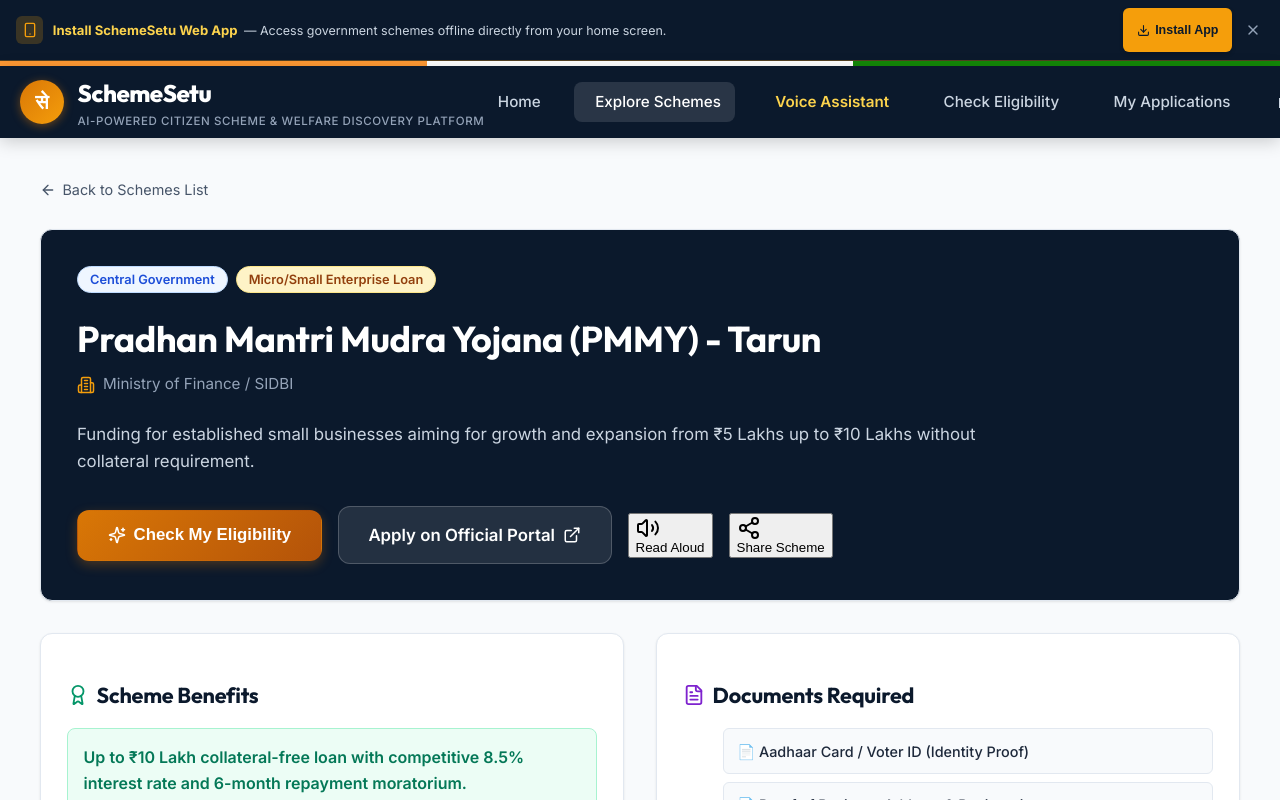
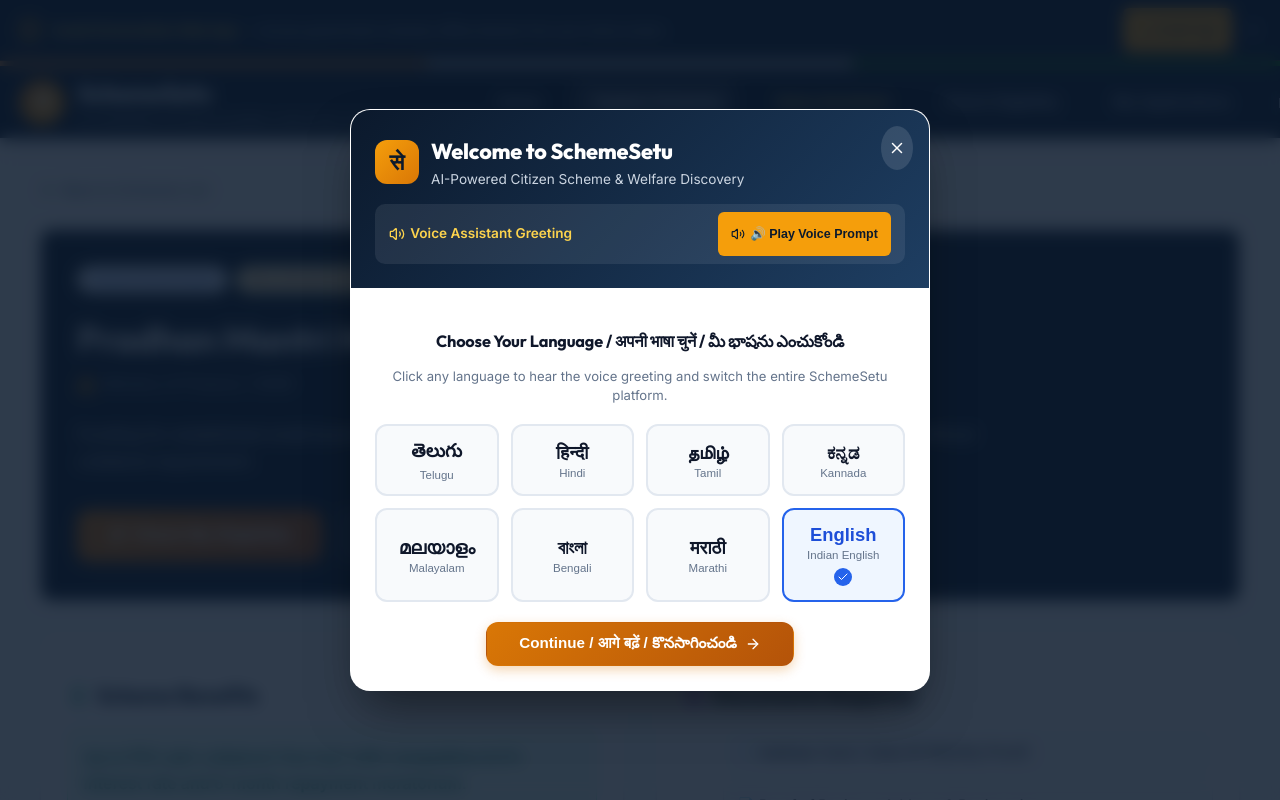
Before and after one commit to Shaik-Abdul-Sammed/SchemeSetu, a React (Vite) app in the folder frontend/: page /schemes/scheme-001 in a window 1280 px wide. Shown: the top 800 px of the page. Built offline with nearby package versions, Linux system fonts and the light colour scheme; no server answers.

Commit message:
feat(voice): restore interactive voice entrance prompt and instant native voice greeting on language selection

```diff
--- a/frontend/src/App.jsx
+++ b/frontend/src/App.jsx
@@ -4,6 +4,7 @@
 import Footer from './components/common/Footer';
 import InstallAppBanner from './components/common/InstallAppBanner';
 import PWAInstallModal from './components/common/PWAInstallModal';
+import EntranceVoiceGreeting from './components/common/EntranceVoiceGreeting';
 import OfflineIndicator from './components/common/OfflineIndicator';
 import MobileQuickNav from './components/common/MobileQuickNav';
 import ErrorBoundary from './components/common/ErrorBoundary';
@@ -53,6 +54,7 @@
         <Footer />
         <MobileQuickNav />
         <PWAInstallModal />
+        <EntranceVoiceGreeting />
       </div>
     </ErrorBoundary>
   );
--- a/frontend/src/components/common/EntranceVoiceGreeting.jsx
+++ b/frontend/src/components/common/EntranceVoiceGreeting.jsx
@@ -1,34 +1,26 @@
-import React, { useState, useEffect } from 'react';
-import { Volume2, VolumeX, Globe, Sparkles, Check, ArrowRight, X } from 'lucide-react';
+import React, { useState, useEffect, useRef } from 'react';
+import { Volume2, VolumeX, Globe, Sparkles, Check, ArrowRight, X, Mic } from 'lucide-react';
 import { useLanguage } from '../../context/LanguageContext';
 
 export default function EntranceVoiceGreeting() {
-  const { lang, changeLanguage, availableLanguages, t } = useLanguage();
+  const { lang, changeLanguage } = useLanguage();
   const [isOpen, setIsOpen] = useState(false);
   const [isSpeaking, setIsSpeaking] = useState(false);
+  const hasSpokenOnOpenRef = useRef(false);
 
   const languageCards = [
-    { code: 'HI', name: 'हिन्दी', sub: 'Hindi', greeting: 'नमस्ते! SchemeSetu में आपका स्वागत है।', voiceLang: 'hi-IN' },
-    { code: 'TE', name: 'తెలుగు', sub: 'Telugu', greeting: 'నమస్కారం! SchemeSetu కు స్వాగతం.', voiceLang: 'te-IN' },
-    { code: 'TA', name: 'தமிழ்', sub: 'Tamil', greeting: 'வணக்கம்! SchemeSetu-க்கு வரவேற்கிறோம்.', voiceLang: 'ta-IN' },
-    { code: 'KN', name: 'ಕನ್ನಡ', sub: 'Kannada', greeting: 'ನಮಸ್ಕಾರ! SchemeSetu ಗೆ ಸುಸ್ವಾಗತ.', voiceLang: 'kn-IN' },
-    { code: 'ML', name: 'മലയാളം', sub: 'Malayalam', greeting: 'നമസ്കാരം! SchemeSetu-ലേക്ക് സ്വാഗതം.', voiceLang: 'ml-IN' },
-    { code: 'BN', name: 'বাংলা', sub: 'Bengali', greeting: 'নমস্কার! SchemeSetu-তে স্বাগতম।', voiceLang: 'bn-IN' },
-    { code: 'MR', name: 'मराठी', sub: 'Marathi', greeting: 'नमस्कार! SchemeSetu मध्ये आपले स्वागत आहे.', voiceLang: 'mr-IN' },
-    { code: 'EN', name: 'English', sub: 'Indian English', greeting: 'Welcome to SchemeSetu, India\'s AI Welfare Portal.', voiceLang: 'en-IN' }
+    { code: 'TE', name: 'తెలుగు', sub: 'Telugu', greeting: 'నమస్కారం! SchemeSetu కు స్వాగతం. మీ సంక్షేమ పథకాలను కనుగొనండి.', voiceLang: 'te-IN' },
+    { code: 'HI', name: 'हिन्दी', sub: 'Hindi', greeting: 'नमस्ते! SchemeSetu में आपका स्वागत है। सरकारी योजनाएं खोजें।', voiceLang: 'hi-IN' },
+    { code: 'TA', name: 'தமிழ்', sub: 'Tamil', greeting: 'வணக்கம்! SchemeSetu-க்கு வரவேற்கிறோம். அரசு திட்டங்களை கண்டறியுங்கள்.', voiceLang: 'ta-IN' },
+    { code: 'KN', name: 'ಕನ್ನಡ', sub: 'Kannada', greeting: 'ನಮಸ್ಕಾರ! SchemeSetu ಗೆ ಸುಸ್ವಾಗತ. ಸರ್ಕಾರಿ ಯೋಜನೆಗಳನ್ನು ಹುಡುಕಿ.', voiceLang: 'kn-IN' },
+    { code: 'ML', name: 'മലയാളം', sub: 'Malayalam', greeting: 'നമസ്കാരം! SchemeSetu-ലേക്ക് സ്വാഗതം. സർക്കാർ പദ്ധതികൾ കണ്ടെത്തുക.', voiceLang: 'ml-IN' },
+    { code: 'BN', name: 'বাংলা', sub: 'Bengali', greeting: 'নমস্কার! SchemeSetu-তে স্বাগতম। সরকারি স্কিমগুলি খুঁজুন।', voiceLang: 'bn-IN' },
+    { code: 'MR', name: 'मराठी', sub: 'Marathi', greeting: 'नमस्कार! SchemeSetu मध्ये आपले स्वागत आहे. सरकारी योजना शोधा.', voiceLang: 'mr-IN' },
+    { code: 'EN', name: 'English', sub: 'Indian English', greeting: 'Welcome to SchemeSetu, India\'s AI Citizen Welfare Discovery Portal.', voiceLang: 'en-IN' }
   ];
 
-  useEffect(() => {
-    // Show on initial session entrance if language selection hasn't been confirmed yet
-    const hasSeenGreeting = sessionStorage.getItem('schemesetu_entrance_greeted');
-    if (!hasSeenGreeting) {
-      setIsOpen(true);
-      sessionStorage.setItem('schemesetu_entrance_greeted', 'true');
-    }
-  }, []);
-
   const speakText = (text, voiceLocale) => {
-    if (!('speechSynthesis' in window)) return;
+    if (typeof window === 'undefined' || !('speechSynthesis' in window)) return;
     try {
       window.speechSynthesis.cancel();
       const utterance = new SpeechSynthesisUtterance(text);
@@ -36,7 +28,6 @@
       utterance.rate = 0.92;
       utterance.pitch = 1.0;
 
-      // Find suitable voice if available
       const voices = window.speechSynthesis.getVoices();
       const matchedVoice = voices.find(v => v.lang === voiceLocale || v.lang.startsWith(voiceLocale?.split('-')[0]));
       if (matchedVoice) {
@@ -53,16 +44,32 @@
     }
   };
 
-  const handleInitialVoicePlay = () => {
-    speakText('Namaste! Welcome to SchemeSetu. Please select your preferred language.', 'hi-IN');
+  const handleInitialVoiceGreeting = () => {
+    speakText('Namaste! Welcome to SchemeSetu. Please select your preferred language. नमस्ते! अपनी भाषा चुनें। నమస్కారం! మీ భాషను ఎంచుకోండి.', 'hi-IN');
   };
+
+  useEffect(() => {
+    const hasSeenGreeting = sessionStorage.getItem('schemesetu_entrance_greeted');
+    if (!hasSeenGreeting) {
+      setIsOpen(true);
+      sessionStorage.setItem('schemesetu_entrance_greeted', 'true');
+
+      // Attempt automatic speech greeting on mount
+      if (!hasSpokenOnOpenRef.current) {
+        hasSpokenOnOpenRef.current = true;
+        setTimeout(() => {
+          handleInitialVoiceGreeting();
+        }, 500);
+      }
+    }
+  }, []);
 
   const handleSelectLanguage = (item) => {
     changeLanguage(item.code);
     speakText(item.greeting, item.voiceLang);
     setTimeout(() => {
       setIsOpen(false);
-    }, 600);
+    }, 700);
   };
 
   if (!isOpen) return null;
@@ -73,8 +80,9 @@
       style={{
         position: 'fixed',
         inset: 0,
-        backgroundColor: 'rgba(11, 25, 44, 0.82)',
+        backgroundColor: 'rgba(11, 25, 44, 0.85)',
         backdropFilter: 'blur(8px)',
+        WebkitBackdropFilter: 'blur(8px)',
         zIndex: 99999,
         display: 'flex',
         alignItems: 'center',
@@ -87,9 +95,9 @@
         style={{
           backgroundColor: '#FFFFFF',
           borderRadius: '20px',
-          maxWidth: '560px',
+          maxWidth: '580px',
           width: '100%',
-          boxShadow: '0 25px 50px -12px rgba(0, 0, 0, 0.4)',
+          boxShadow: '0 25px 50px -12px rgba(0, 0, 0, 0.5)',
           overflow: 'hidden',
           border: '1px solid rgba(255, 255, 255, 0.1)'
         }}
@@ -105,7 +113,7 @@
               position: 'absolute',
               top: '1rem',
               right: '1rem',
-              background: 'rgba(255,255,255,0.1)',
+              background: 'rgba(255,255,255,0.12)',
               border: 'none',
               borderRadius: '50%',
               width: '32px',
@@ -116,13 +124,13 @@
               alignItems: 'center',
               justifyContent: 'center'
             }}
-            aria-label="Close language greeting modal"
+            aria-label="Close"
           >
             <X size={18} />
           </button>
 
           <div style={{ display: 'flex', alignItems: 'center', gap: '0.75rem', marginBottom: '0.5rem' }}>
-            <div style={{ width: '42px', height: '42px', borderRadius: '12px', background: 'linear-gradient(135deg, #F59E0B, #D97706)', display: 'flex', alignItems: 'center', justifyContent: 'center', color: '#0B192C', fontWeight: 800, fontSize: '1.3rem' }}>
+            <div style={{ width: '44px', height: '44px', borderRadius: '12px', background: 'linear-gradient(135deg, #F59E0B, #D97706)', display: 'flex', alignItems: 'center', justifyContent: 'center', color: '#0B192C', fontWeight: 800, fontSize: '1.4rem' }}>
               से
             </div>
             <div>
@@ -130,23 +138,24 @@
                 Welcome to SchemeSetu
               </h2>
               <p style={{ fontSize: '0.85rem', color: '#CBD5E1', margin: 0 }}>
-                AI-Powered Government Scheme & Welfare Discovery
+                AI-Powered Citizen Scheme & Welfare Discovery
               </p>
             </div>
           </div>
 
-          <div style={{ marginTop: '0.75rem', display: 'flex', alignItems: 'center', justifyContent: 'space-between', backgroundColor: 'rgba(255,255,255,0.08)', padding: '0.5rem 0.85rem', borderRadius: '10px' }}>
-            <span style={{ fontSize: '0.85rem', color: '#FCD34D', fontWeight: 600 }}>
-              🔊 Voice Welcome Greeting
+          {/* Voice Prompt Action Pill */}
+          <div style={{ marginTop: '0.85rem', display: 'flex', alignItems: 'center', justifyContent: 'space-between', backgroundColor: 'rgba(255,255,255,0.08)', padding: '0.5rem 0.85rem', borderRadius: '10px' }}>
+            <span style={{ fontSize: '0.85rem', color: '#FCD34D', fontWeight: 600, display: 'flex', alignItems: 'center', gap: '0.35rem' }}>
+              <Volume2 size={16} /> Voice Assistant Greeting
             </span>
             <button
-              onClick={handleInitialVoicePlay}
+              onClick={handleInitialVoiceGreeting}
               style={{
                 backgroundColor: isSpeaking ? '#DC2626' : '#F59E0B',
                 color: isSpeaking ? '#FFFFFF' : '#0B192C',
                 border: 'none',
                 borderRadius: '6px',
-                padding: '0.3rem 0.75rem',
+                padding: '0.35rem 0.85rem',
                 fontSize: '0.78rem',
                 fontWeight: 700,
                 cursor: 'pointer',
@@ -156,18 +165,18 @@
               }}
             >
               {isSpeaking ? <VolumeX size={14} /> : <Volume2 size={14} />}
-              <span>{isSpeaking ? 'Stop Voice' : 'Play Voice Greeting'}</span>
+              <span>{isSpeaking ? 'Stop Voice' : '🔊 Play Voice Prompt'}</span>
             </button>
           </div>
         </div>
 
-        {/* Language Grid */}
+        {/* Language Selection Grid */}
         <div style={{ padding: '1.5rem' }}>
-          <h3 style={{ fontSize: '1rem', fontWeight: 700, color: '#0F172A', marginBottom: '0.35rem', textAlign: 'center' }}>
-            Select Your Preferred Language / अपनी भाषा चुनें / మీ భాషను ఎంచుకోండి
+          <h3 style={{ fontSize: '1.02rem', fontWeight: 700, color: '#0F172A', marginBottom: '0.35rem', textAlign: 'center' }}>
+            Choose Your Language / अपनी भाषा चुनें / మీ భాషను ఎంచుకోండి
           </h3>
-          <p style={{ fontSize: '0.82rem', color: '#64748B', textAlign: 'center', marginBottom: '1.25rem' }}>
-            SchemeSetu will translate the entire application and speak voice assistance in your chosen language.
+          <p style={{ fontSize: '0.82rem', color: '#64748B', textAlign: 'center', marginBottom: '1.25rem', lineHeight: 1.4 }}>
+            Click any language to hear the voice greeting and switch the entire SchemeSetu platform.
           </p>
 
           <div style={{ display: 'grid', gridTemplateColumns: 'repeat(auto-fit, minmax(115px, 1fr))', gap: '0.75rem', marginBottom: '1.25rem' }}>
@@ -181,7 +190,7 @@
                     backgroundColor: isSelected ? '#EFF6FF' : '#F8FAFC',
                     border: `2px solid ${isSelected ? '#2563EB' : '#E2E8F0'}`,
                     borderRadius: '12px',
-                    padding: '0.75rem 0.5rem',
+                    padding: '0.85rem 0.5rem',
                     textAlign: 'center',
                     cursor: 'pointer',
                     transition: 'all 0.15s ease',
@@ -198,7 +207,7 @@
                     if (!isSelected) e.currentTarget.style.borderColor = '#E2E8F0';
                   }}
                 >
-                  <span style={{ fontSize: '1.1rem', fontWeight: 800, color: isSelected ? '#1D4ED8' : '#0F172A' }}>
+                  <span style={{ fontSize: '1.15rem', fontWeight: 800, color: isSelected ? '#1D4ED8' : '#0F172A' }}>
                     {item.name}
                   </span>
                   <span style={{ fontSize: '0.72rem', color: '#64748B', fontWeight: 500 }}>
@@ -221,9 +230,9 @@
                 setIsOpen(false);
               }}
               className="btn btn-primary"
-              style={{ padding: '0.65rem 2rem', fontSize: '0.95rem', display: 'flex', alignItems: 'center', gap: '0.5rem' }}
+              style={{ padding: '0.65rem 2rem', fontSize: '0.95rem', display: 'flex', alignItems: 'center', gap: '0.5rem', fontWeight: 700 }}
             >
-              <span>Continue to SchemeSetu</span> <ArrowRight size={16} />
+              <span>Continue / आगे बढ़ें / కొనసాగించండి</span> <ArrowRight size={16} />
             </button>
           </div>
         </div>
--- a/frontend/src/components/common/LanguageSelectorIcon.jsx
+++ b/frontend/src/components/common/LanguageSelectorIcon.jsx
@@ -1,5 +1,5 @@
 import React, { useState, useRef, useEffect } from 'react';
-import { Globe, Check, ChevronDown } from 'lucide-react';
+import { Globe, Check, ChevronDown, Volume2 } from 'lucide-react';
 import { useLanguage } from '../../context/LanguageContext';
 
 export default function LanguageSelectorIcon() {
@@ -8,14 +8,14 @@
   const dropdownRef = useRef(null);
 
   const languageLabels = {
-    EN: { label: 'English', native: 'English' },
-    HI: { label: 'Hindi', native: 'हिन्दी' },
-    TE: { label: 'Telugu', native: 'తెలుగు' },
-    TA: { label: 'Tamil', native: 'தமிழ்' },
-    KN: { label: 'Kannada', native: 'ಕನ್ನಡ' },
-    ML: { label: 'Malayalam', native: 'മലയാളം' },
-    BN: { label: 'Bengali', native: 'বাংলা' },
-    MR: { label: 'Marathi', native: 'मराठी' }
+    EN: { label: 'English', native: 'English', greeting: 'Welcome to SchemeSetu.', voiceLang: 'en-IN' },
+    HI: { label: 'Hindi', native: 'हिन्दी', greeting: 'नमस्ते! SchemeSetu में आपका स्वागत है।', voiceLang: 'hi-IN' },
+    TE: { label: 'Telugu', native: 'తెలుగు', greeting: 'నమస్కారం! SchemeSetu కు స్వాగతం.', voiceLang: 'te-IN' },
+    TA: { label: 'Tamil', native: 'தமிழ்', greeting: 'வணக்கம்! SchemeSetu-க்கு வரவேற்கிறோம்.', voiceLang: 'ta-IN' },
+    KN: { label: 'Kannada', native: 'ಕನ್ನಡ', greeting: 'ನಮಸ್ಕಾರ! SchemeSetu ಗೆ ಸುಸ್ವಾಗತ.', voiceLang: 'kn-IN' },
+    ML: { label: 'Malayalam', native: 'മലയാളം', greeting: 'നമസ്കാരം! SchemeSetu-ലേക്ക് സ്വാగതം.', voiceLang: 'ml-IN' },
+    BN: { label: 'Bengali', native: 'বাংলা', greeting: 'নমস্কার! SchemeSetu-তে স্বাগতম।', voiceLang: 'bn-IN' },
+    MR: { label: 'Marathi', native: 'मराठी', greeting: 'नमस्कार! SchemeSetu मध्ये आपले स्वागत आहे.', voiceLang: 'mr-IN' }
   };
 
   useEffect(() => {
@@ -28,8 +28,24 @@
     return () => document.removeEventListener('mousedown', handleClickOutside);
   }, []);
 
+  const speakGreeting = (text, voiceLocale) => {
+    if (typeof window === 'undefined' || !('speechSynthesis' in window)) return;
+    try {
+      window.speechSynthesis.cancel();
+      const utterance = new SpeechSynthesisUtterance(text);
+      utterance.lang = voiceLocale || 'en-IN';
+      utterance.rate = 0.95;
+      utterance.pitch = 1.0;
+      window.speechSynthesis.speak(utterance);
+    } catch (e) {}
+  };
+
   const handleSelect = (code) => {
     changeLanguage(code);
+    const meta = languageLabels[code];
+    if (meta) {
+      speakGreeting(meta.greeting, meta.voiceLang);
+    }
     setIsOpen(false);
   };
 
@@ -70,13 +86,13 @@
             borderRadius: '12px',
             boxShadow: '0 10px 25px -5px rgba(0, 0, 0, 0.5), 0 8px 10px -6px rgba(0, 0, 0, 0.4)',
             zIndex: 9999,
-            minWidth: '180px',
+            minWidth: '185px',
             overflow: 'hidden',
             padding: '0.35rem'
           }}
         >
-          <div style={{ padding: '0.4rem 0.65rem', fontSize: '0.72rem', fontWeight: 700, textTransform: 'uppercase', color: '#94A3B8', borderBottom: '1px solid #1E293B', marginBottom: '0.25rem' }}>
-            🌐 Select Language
+          <div style={{ padding: '0.4rem 0.65rem', fontSize: '0.72rem', fontWeight: 700, textTransform: 'uppercase', color: '#94A3B8', borderBottom: '1px solid #1E293B', marginBottom: '0.25rem', display: 'flex', alignItems: 'center', gap: '0.3rem' }}>
+            <Volume2 size={13} style={{ color: '#F59E0B' }} /> <span>Voice & Language</span>
           </div>
 
           <div style={{ display: 'flex', flexDirection: 'column', gap: '2px' }}>
```
